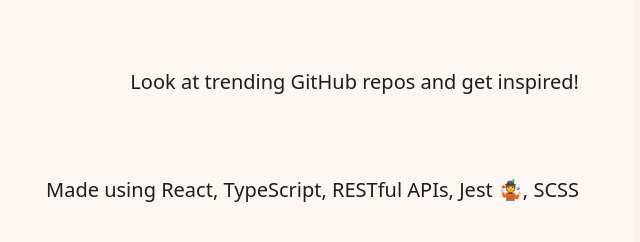
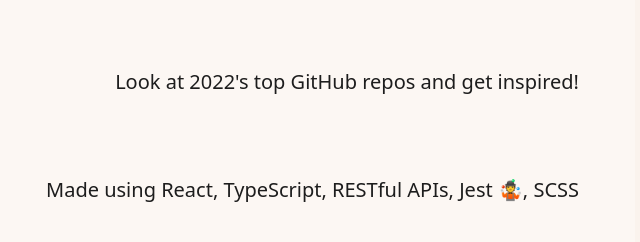
Before and after one commit to unifolia/portfolio, a plain HTML site: page index.html in a window 1280 px wide. Shown: the part 796-1038 px from the top of the page, 565-1205 px from the left. Drawn offline with nearby package versions, Linux system fonts and the light colour scheme; some packages are replaced by stand-ins of ours; a script that the page names is missing.

Commit message:
:octocat: changed github app desc

```diff
--- a/index.html
+++ b/index.html
@@ -80,7 +80,7 @@
                             <img src="./assets/github.png" alt="A photo of the app 'Trending GitHub Repo Viewer 3000' on a mobile phone">
                         </div>
                         <div class="projectInfo">
-                            <p>Look at trending GitHub repos and get inspired!</p>
+                            <p>Look at 2022's top GitHub repos and get inspired!</p>
                             <p>
                                 <span class="scrollToSkills" aria-label="Scroll Down to Skills">
                                     Made using
```
